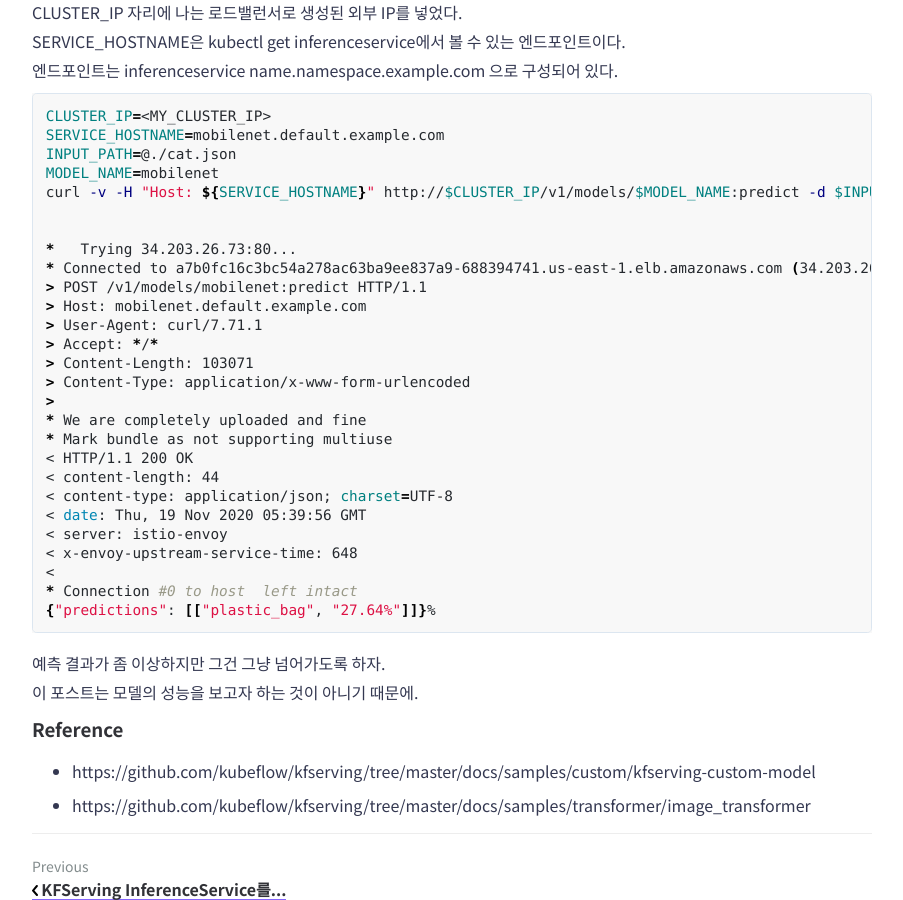
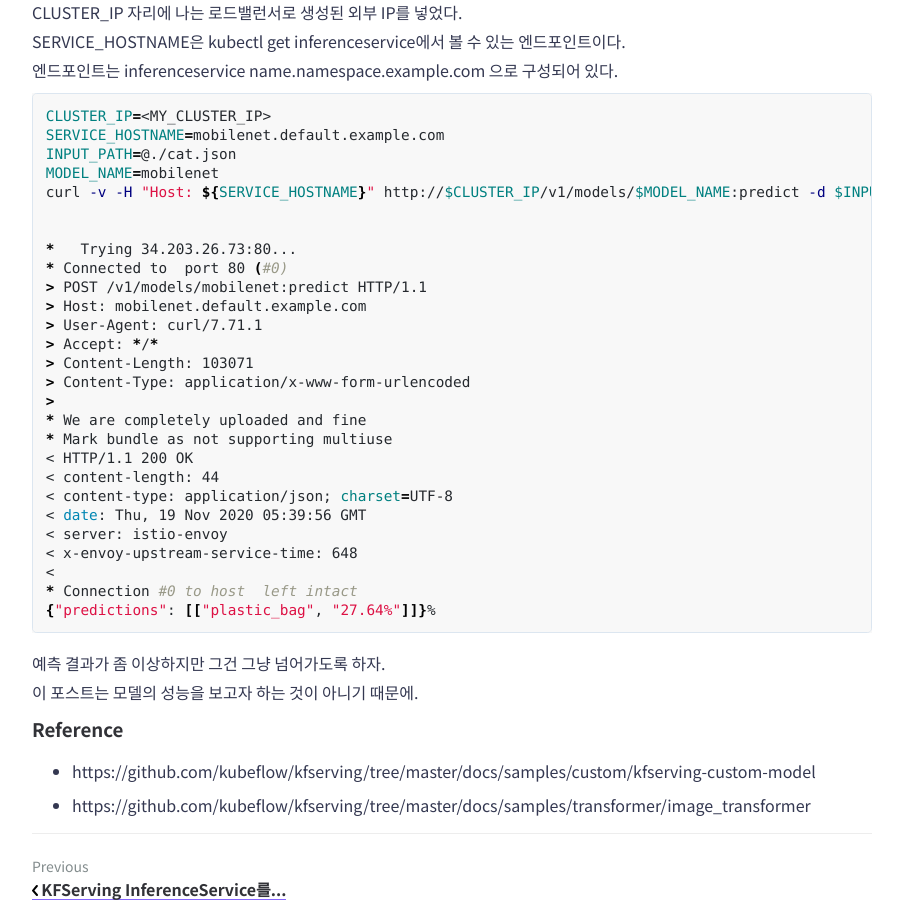
Before and after one commit to mokpolar/mokpolar.github.io, a Jekyll site: the page built from _posts/2020-11-18-kfserving_custum_mobilenet.md, in a window 1280 px wide and 900 px high, scrolled down 8369 px. Shown: the whole window, without its empty margins (188-1091 px from the left). Built offline with Jekyll 4.4.1, drawn with Linux system fonts in a browser that asks for light colours; comment, search, counter and statistics services are not loaded.

Commit message:
Update 2020-11-18-kfserving_custum_mobilenet.md

```diff
--- a/_posts/2020-11-18-kfserving_custum_mobilenet.md
+++ b/_posts/2020-11-18-kfserving_custum_mobilenet.md
@@ -362,7 +362,7 @@ curl -v -H "Host: ${SERVICE_HOSTNAME}" http://$CLUSTER_IP/v1/models/$MODEL_NAME:
 
 
 *   Trying 34.203.26.73:80...
-* Connected to a7b0fc16c3bc54a278ac63ba9ee837a9-688394741.us-east-1.elb.amazonaws.com (34.203.26.73) port 80 (#0)
+* Connected to  port 80 (#0)
 > POST /v1/models/mobilenet:predict HTTP/1.1
 > Host: mobilenet.default.example.com
 > User-Agent: curl/7.71.1
```
